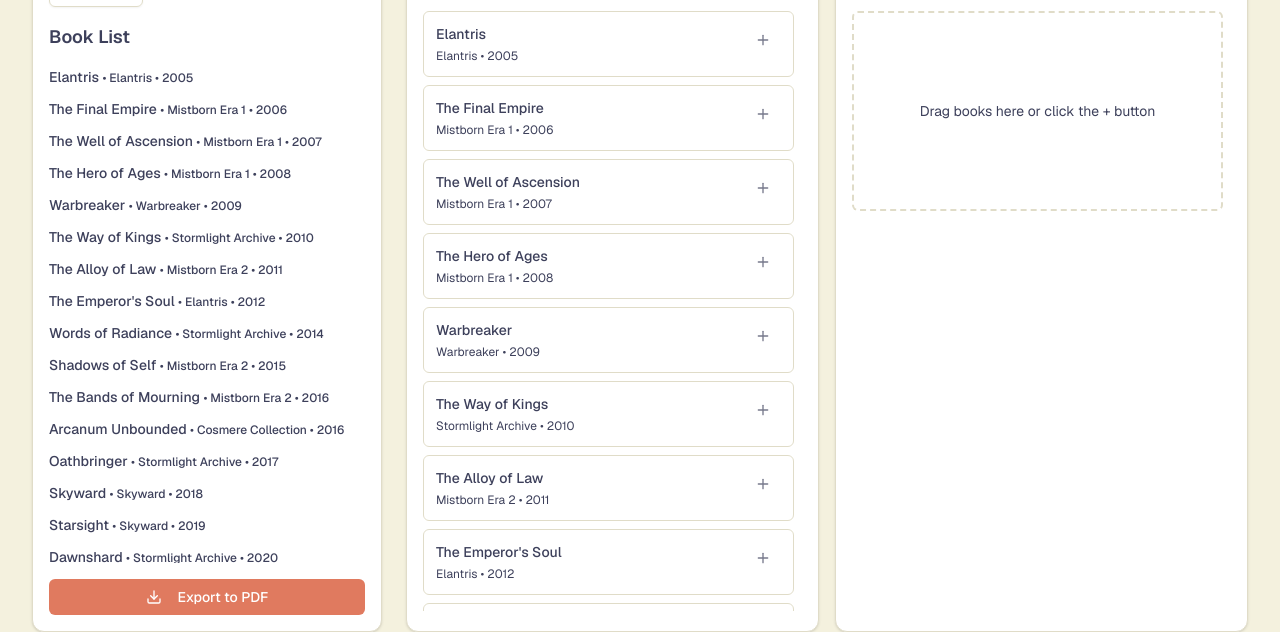
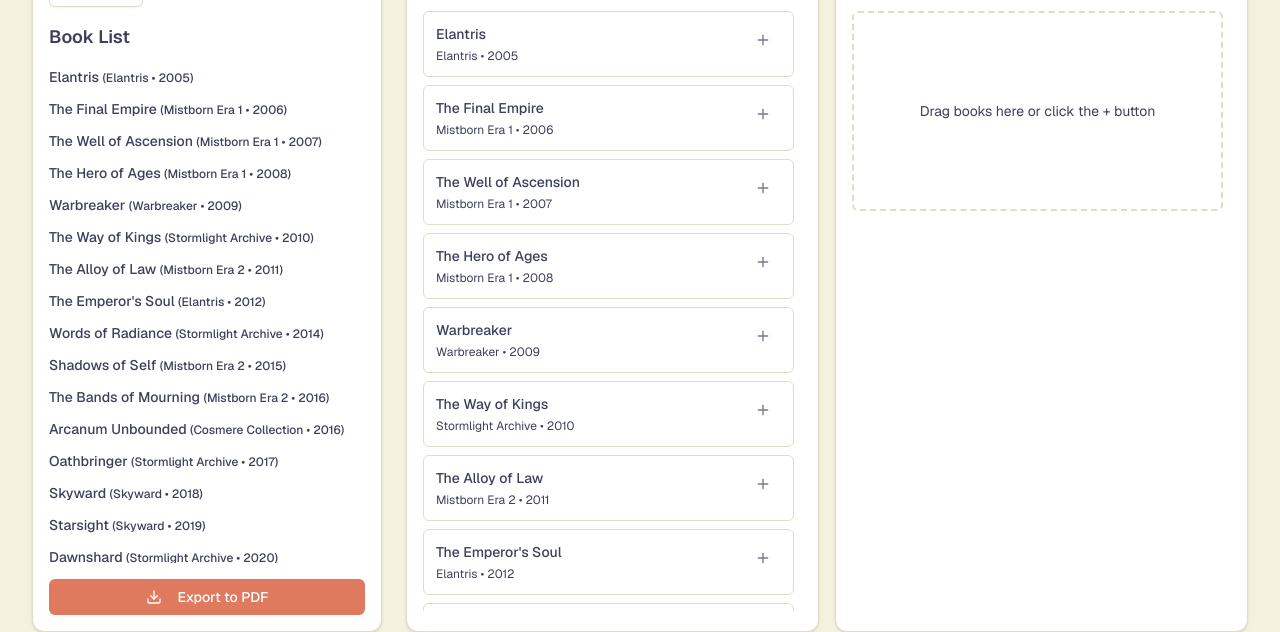
Before and after one commit to andrewapple/brandon-sanderson-reading-order, a Next.js app: page / in a window 1280 px wide. Shown: the part 222-854 px from the top of the page. Built offline with nearby package versions, Linux system fonts and the light colour scheme.

Commit message:
Update book-list.tsx

```diff
--- a/components/book-list.tsx
+++ b/components/book-list.tsx
@@ -62,7 +62,7 @@ export function BookList({ selectedOrder, onOrderChange }: BookListProps) {
   <div className="space-y-1 max-h-[500px] overflow-y-auto pr-2">
     {currentBooks.map((book) => (
       <div key={book.id} className="py-1 text-sm font-medium">
-        {book.title} <span className="text-xs text-muted-foreground">• {book.series} • {book.year}</span>
+        {book.title} <span className="text-xs text-muted-foreground"> ({book.series} • {book.year})</span>
       </div>
     ))}
   </div>
```
